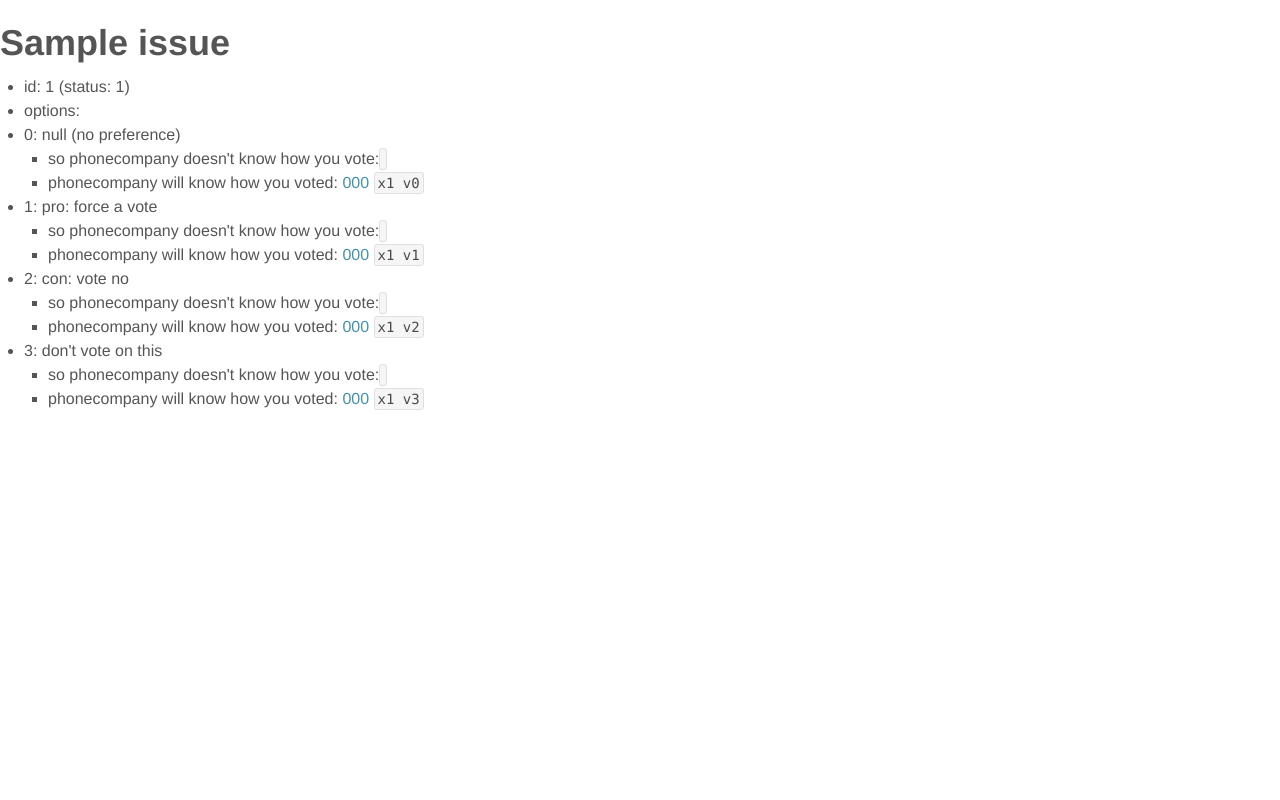
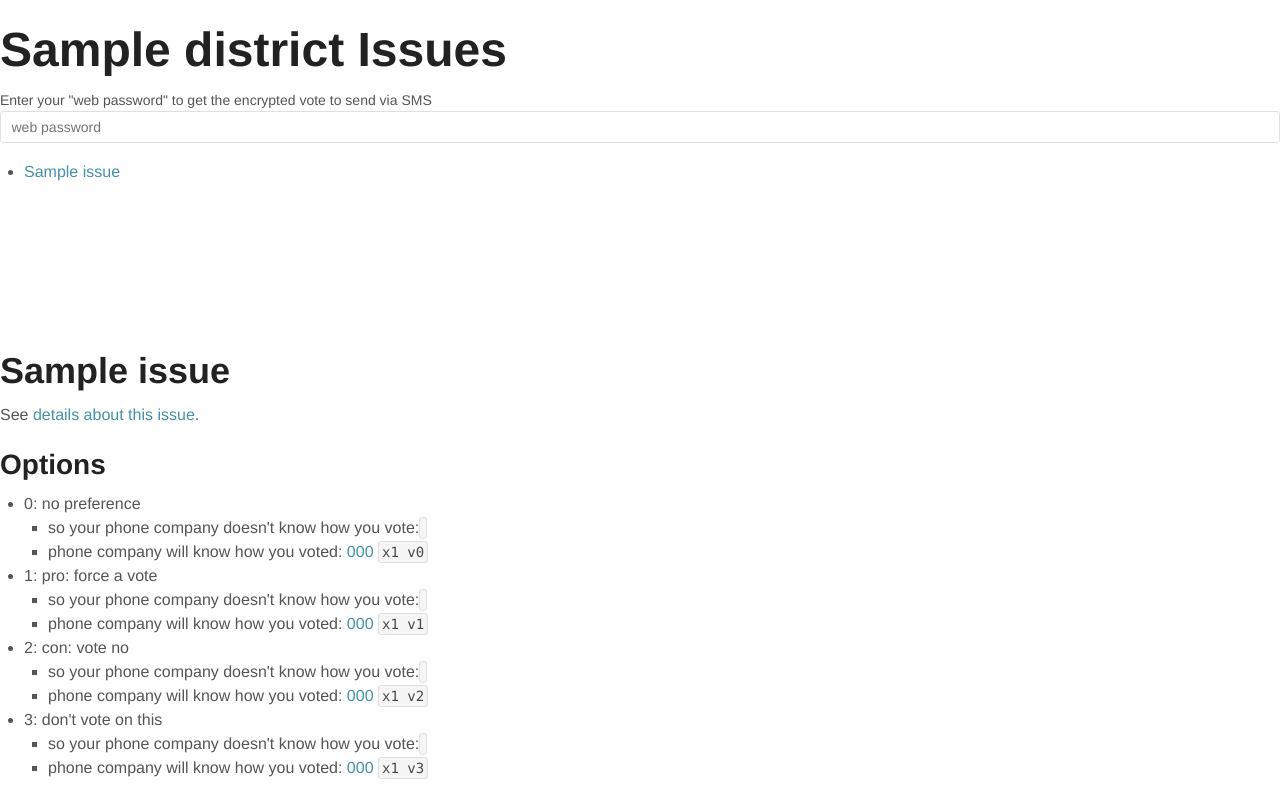
Before and after one commit to schuyler1d/kjosa, a Django app: template phonedemocracy/templates/phonedemocracy/issuelist.html in a window 1280 px wide. Run offline with Django 3.2, Linux system fonts and the light colour scheme; tables that the repository leaves empty hold one stand-in row (values such as "Sample post"); the template is opened without the code that fills it: values that come from a table or form of the project are taken from there, most other values are stand-ins (such as "Sample title", 1, 10 or a date in 2020); parts of the project's set-up code (start-up, migrations or seed data) failed here and were passed over.

Commit message:
some speck integration on frontend

```diff
--- a/phonedemocracy/models.py
+++ b/phonedemocracy/models.py
@@ -204,7 +204,7 @@ class Issue(models.Model):
 
     def choices(self):
         return (
-            (0, 'null (no preference)'),
+            (0, 'no preference'),
             (1, 'pro: force a vote'),
             (2, 'con: vote no'),
             (3, "don't vote on this"),
--- a/phonedemocracy/templates/phonedemocracy/issuelist.html
+++ b/phonedemocracy/templates/phonedemocracy/issuelist.html
@@ -5,24 +5,57 @@
     <title>register voter</title>
     <link rel="stylesheet" href="{% static 'phonedemocracy/concise.min.css' %}"
           type="text/css" />
-  </head>
+    <style>
+      header {
+        position: fixed;
+        background-color: white;
+        width: 100%;
+        padding-bottom: 10px;
+        top: 0;
+        left: 0;
+      }
+      .issues {
+        margin-top: 10em;
+      }
+      .issue-title {
+        padding-top: 4em;
+      }
+    </style>
+</head>
 <body>
+<header>
+  <h1>{{district.title}} Issues</h1>
+
+  <label for="webpassword">Enter your "web password" to get the encrypted vote to send via SMS</label>
+  <input id="webpassword" placeholder="web password" />
+</header>
+
+
+<div class="issues">
+<ul class="issue-menu">
   {% for issue in issues %}
-<h2><a href="{{issue.url}}" target="_blank">{{issue.title}}</a></h2>
+  <li><a href="#issue-{{issue.id}}">{{issue.title}}</a></li>
+  {% endfor %}
+</ul>
+
+  {% for issue in issues %}
+<h2 class="issue-title" id="issue-{{issue.id}}">{{issue.title}}</h2>
+<p>See <a href="{{issue.url}}" target="_blank">details about this issue</a>.
+</p>
+  <h3>Options</h3>
+
 <ul>
-  <li>id: {{issue.id}} (status: {{issue.status}})</li>
   <!-- placeholder for what the code would be to send a vote secretly-->
-  <li>options:
     {% for ch in issue.choices %}
        <li>
          {{ch.0}}: {{ch.1}}
          <ul>
-           <li>so phonecompany doesn't know how you vote:
+           <li>so your phone company doesn't know how you vote:
              <code>
 
              </code>
            </li>
-           <li>phonecompany will know how you voted:
+           <li>phone company will know how you voted:
              <a href="{{sms_uri}}x{{issue.id}}v{{ch.0}},pass:">{{sms_number_friendly}}</a>
              <code>x{{issue.id}} v{{ch.0}}</code>
            </li>
@@ -30,6 +63,7 @@
        </li>
     {% endfor %}
 </ul>
+</div>
 <!--
     This is the hmac value that will hash with issue+voteoption
 
@@ -41,7 +75,10 @@
 <span data-hmac=""></span>
 
 {% endfor %}
-<script src="{% static 'phonedemocracy/node_modules/speck.js/lib/32/64.js' %}"></script>
+<script>
+exports = {};
+</script>
+<script src="{% static 'phonedemocracy/speck32_64.js' %}"></script>
 <script>
   {% include "phonedemocracy/jslib.html" %}
 </script>
--- a/phonedemocracy/templates/phonedemocracy/jslib.html
+++ b/phonedemocracy/templates/phonedemocracy/jslib.html
@@ -1,4 +1,5 @@
 var PUBLIC_WEBPASSWORD_SALT = '{{settings.VOTING_PUBLIC_SALT}}';
+
 
 var str2ab = function(str) {
   var buf = new ArrayBuffer(str.length); // 2 bytes for each char
@@ -10,7 +11,45 @@ var str2ab = function(str) {
 }
 
 function webPasswordToSymmetricKey(webpassword, callback) {
-  //return bcrypt.genKey(PUBLIC_WEBPASSWORD_SALT)
+  /*
+    In python, identical to:
+    import hashlib
+    dk = hashlib.pbkdf2_hmac('sha256', webpassword.encode('utf8'),
+                        PUBLIC_WEBPASSWORD_SALT.encode('utf8'), 5000)
+    return [dk[i] for i in range(8)]
+   */
+
+  window.crypto.subtle.importKey(
+    "raw", //only "raw" is allowed
+    //window.crypto.getRandomValues(new Uint8Array(16)), //your password
+    new TextEncoder("utf-8").encode(webpassword),
+    {
+        name: "PBKDF2",
+    },
+    true, //whether the key is extractable (i.e. can be used in exportKey)
+    ["deriveKey", "deriveBits"] //can be any combination of "deriveKey" and "deriveBits"
+  )
+  .then(function(key){
+      //returns a key object
+      console.log('imported', key);
+      window.crypto.subtle.deriveBits(
+        {
+          "name": "PBKDF2",
+          //"salt": window.crypto.getRandomValues(new Uint8Array(16)),
+          "salt": new TextEncoder("utf-8").encode(PUBLIC_WEBPASSWORD_SALT),
+          "iterations": 5000,
+          "hash": {name: "SHA-256"}, //can be "SHA-1", "SHA-256", "SHA-384", or "SHA-512"
+        },
+        key, //your key from generateKey or importKey
+        64 //the number of bits you want to derive
+      )
+        .then(function(bits){
+          //returns the derived bits as an ArrayBuffer
+          var result = new Uint8Array(bits);
+          console.log('bits 8bit', result);
+          callback(result);
+        })
+   })
 }
 
 function encryptVote(key, issue_id, choice_id, callback) {
@@ -81,5 +120,10 @@ function skySpeckTest() {
   expandKey(key, expanded); //alters expanded
   var text = [0,0];
   encrypt(text, expanded); //alters text
+  return text;
   //will be: [4565, 26980] which is same as python's output
 }
+
+function encodeSpeckVote(webpassword, issue_id_, choice_id) {
+
+}
--- a/phonedemocracy/views/issues.py
+++ b/phonedemocracy/views/issues.py
@@ -1,9 +1,9 @@
 import re
 
-from django.shortcuts import render
+from django.shortcuts import render, get_object_or_404
 from django.conf import settings
 
-from phonedemocracy.models import Issue
+from phonedemocracy.models import Issue, District
 
 def sms_uri(request):
     user_agent = request.META['HTTP_USER_AGENT']
@@ -19,6 +19,7 @@ def list_issues(request, district):
     #also order-by/show vote count
     return render(request, 'phonedemocracy/issuelist.html', {
         'issues': Issue.objects.filter(district__id=int(district)).order_by('-status'),
+        'district': get_object_or_404(District, id=int(district)),
         'sms_uri': sms_uri(request),
         'sms_number': settings.TWILIO_PHONENUMBER,
         'sms_number_friendly': settings.TWILIO_PHONENUMBER_FRIENDLY,
```
Also changed, not shown: phonedemocracy/static/phonedemocracy/speck32_64.js (added, +67 -0 lines).
